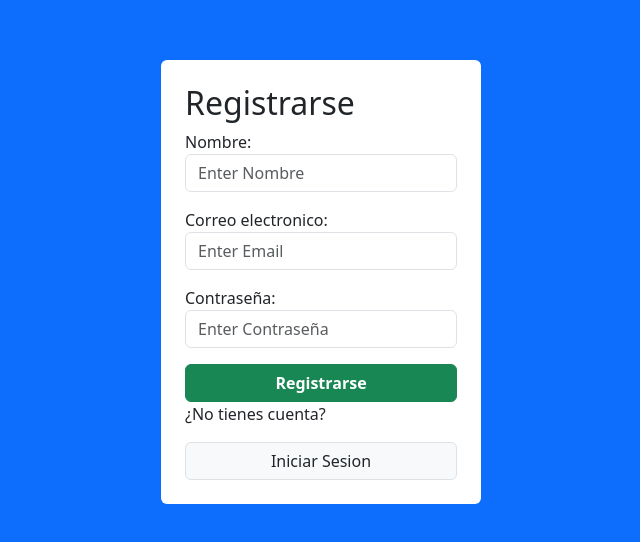
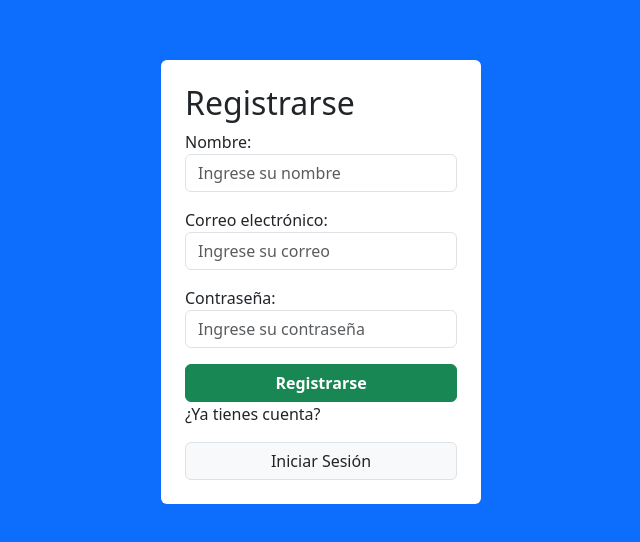
Before and after one commit to EduardoGasca2003/Proyecto_ConCredito, a React (Create React App) app in the folder frontend/: page /register in a window 1280 px wide. Shown: the part 118-660 px from the top of the page, without its empty margins (319-959 px from the left). Built offline with nearby package versions, Linux system fonts and the light colour scheme.

Commit message:
Autenticacion de inicio de sesion con API

```diff
--- a/frontend/src/Home.js
+++ b/frontend/src/Home.js
@@ -17,12 +17,13 @@ function Home() {
     if (!token) {
       navigate('/');
     } else {
-      axios.get('http://localhost:8080/home', {
-        headers: { Authorization: token }
+      axios.get('http://localhost:8080/auth/validate-token', {
+        headers: { Authorization: `Bearer ${token}` }
       })
       .then(res => console.log(res.data))
       .catch(err => {
         console.log(err);
+        localStorage.removeItem('token');
         navigate('/');
       });
     }
--- a/frontend/src/Login.js
+++ b/frontend/src/Login.js
@@ -1,62 +1,47 @@
-import React, {useState} from 'react';
+import React, { useState } from 'react';
 import { Link, useNavigate } from 'react-router-dom';
-import Validation from './LoginValidation';
 import axios from 'axios';
 
-
 function Login() {
-
-    const [values, setValues] = useState({
-        email: '',
-        password: ''
-    });
-
+    const [values, setValues] = useState({ correo: '', contra: '' });
     const navigate = useNavigate();
-    const [errors, setErrors] = useState({});
+    const [error, setError] = useState('');
 
     const handleInput = (event) => {
-        setValues(prev => ({...prev, [event.target.name]: event.target.value}));
+        setValues(prev => ({ ...prev, [event.target.name]: event.target.value }));
+    };
+
+    const handleSubmit = async (event) => {
+        event.preventDefault();
+        setError('');
+
+        try {
+            const res = await axios.post('http://localhost:8080/auth/login', values);
+            localStorage.setItem('token', res.data.token);
+            localStorage.setItem('userName', res.data.userName);
+            navigate('/home');
+        } catch (err) {
+            setError("Credenciales incorrectas.");
         }
-
-    const handleSubmit = (event) => {
-        event.preventDefault();
-        console.log(values);
-        const validationErrors = Validation(values);
-        setErrors(validationErrors);
-
-        if(validationErrors.email === "" && validationErrors.password === ""){
-            axios.post('http://localhost:8080/login', values)
-            .then(res => {
-                if(res.data.status === "Success"){
-                    localStorage.setItem('token', res.data.token);
-                    localStorage.setItem('userName', res.data.userName); // se guarda el nombre del usuario
-                    navigate('/home');
-                }else{
-                    alert("Usuario no encontrado");
-                }
-            })
-            .catch(err => console.log(err));
-        }
-    }
+    };
 
     return (
         <div className='d-flex justify-content-center align-items-center bg-primary vh-100'>
             <div className='bg-white p-4 rounded w-25'>
-            <h2>Iniciar sesion</h2>
-            <form action="" onSubmit={handleSubmit}>
+                <h2>Iniciar sesión</h2>
+                {error && <p className="text-danger">{error}</p>}
+                <form onSubmit={handleSubmit}>
                     <div className='mb-3'>
-                    <label>Correo electronico:</label>
-                    <input type="email" placeholder="Enter Email" name='email'
-                    onChange={handleInput} className='form-control'/>
-                    {errors.email && <span className='text-danger'>{errors.email}</span>}
+                        <label>Correo electrónico:</label>
+                        <input type="email" placeholder="Ingrese su correo" name='correo'
+                            onChange={handleInput} className='form-control' />
                     </div>
                     <div className='mb-3'>
                         <label>Contraseña:</label>
-                    <input type="password" placeholder="Enter Contraseña" name='password'
+                        <input type="password" placeholder="Ingrese su contraseña" name='contra'
                             onChange={handleInput} className='form-control' />
-                    {errors.password && <span className='text-danger'>{errors.password}</span>}
                     </div>
-                <button type='submit' className='btn btn-success w-100'><strong>Iniciar sesion</strong></button>
+                    <button type='submit' className='btn btn-success w-100'><strong>Iniciar sesión</strong></button>
                     <p>¿No tienes cuenta?</p>
                     <Link to="/register" className='btn btn-default border w-100 bg-light'>Registrarse</Link>
                 </form>
--- a/frontend/src/Register.js
+++ b/frontend/src/Register.js
@@ -1,66 +1,63 @@
-import React, {useState} from 'react';
+import React, { useState } from 'react';
 import { Link, useNavigate } from 'react-router-dom';
-import Validation from './RegisterValidation';
 import axios from 'axios';
 
 function Register() {
-
     const [values, setValues] = useState({
-        name: '',
-        email: '',
-        password: ''
+        nombre: '',
+        correo: '',
+        contra: ''
     });
 
     const navigate = useNavigate();
-    const [errors, setErrors] = useState({});
+    const [error, setError] = useState('');
 
     const handleInput = (event) => {
-        setValues(prev => ({...prev, [event.target.name]: event.target.value}));
-    }
+        setValues(prev => ({ ...prev, [event.target.name]: event.target.value }));
+    };
 
-    const handleSubmit = (event) => {
+    const handleSubmit = async (event) => {
         event.preventDefault();
-        console.log(values);
-        setErrors(Validation(values));
+        setError('');
 
+        try {
+            await axios.post('http://localhost:8080/auth/register', values);
+            alert("Registro exitoso. Ahora inicia sesión.");
+            navigate('/');
+        } catch (err) {
+            console.error(err.response?.data || "Error desconocido"); // <-- Ver error en consola
+            setError(err.response?.data?.message || "Error al registrar. Intenta con otro correo.");
+        }
+    };
 
-        if(errors.name === "" && errors.email === "" && errors.password === ""){
-            axios.post('http://localhost:8080/register', values)
-            .then(res => { alert("Usuario registrado con éxito. Ahora inicia sesión.");navigate('/');})
-            .catch(err => console.log(err));
-        }
-    }
-
-    return(
+    return (
         <div className='d-flex justify-content-center align-items-center bg-primary vh-100'>
             <div className='bg-white p-4 rounded w-25'>
                 <h2>Registrarse</h2>
-                <form action="" onSubmit={handleSubmit}>
+                {error && <p className="text-danger">{error}</p>}
+                <form onSubmit={handleSubmit}>
                     <div className='mb-3'>
                         <label>Nombre:</label>
-                        <input type="text" placeholder="Enter Nombre" name = 'name'
-                        onChange={handleInput} className='form-control'/>
-                        {errors.name && <span className='text-danger'>{errors.name}</span>}
+                        <input type="text" placeholder="Ingrese su nombre" name='nombre'
+                            onChange={handleInput} className='form-control' />
                     </div>
                     <div className='mb-3'>
-                        <label>Correo electronico:</label>
-                        <input type="email" placeholder="Enter Email" name='email'
-                        onChange={handleInput} className='form-control'/>
-                        {errors.email && <span className='text-danger'>{errors.email}</span>}
+                        <label>Correo electrónico:</label>
+                        <input type="email" placeholder="Ingrese su correo" name='correo'
+                            onChange={handleInput} className='form-control' />
                     </div>
                     <div className='mb-3'>
                         <label>Contraseña:</label>
-                        <input type="password" placeholder="Enter Contraseña" name='password'
-                        onChange={handleInput} className='form-control' />
-                        {errors.password && <span className='text-danger'>{errors.password}</span>}
+                        <input type="password" placeholder="Ingrese su contraseña" name='contra'
+                            onChange={handleInput} className='form-control' />
                     </div>
                     <button type='submit' className='btn btn-success w-100'><strong>Registrarse</strong></button>
-                    <p>¿No tienes cuenta?</p>
-                    <Link to="/" className='btn btn-default border w-100 bg-light'>Iniciar Sesion</Link>
+                    <p>¿Ya tienes cuenta?</p>
+                    <Link to="/" className='btn btn-default border w-100 bg-light'>Iniciar Sesión</Link>
                 </form>
             </div>
         </div>
-    )
+    );
 }
 
 export default Register;
```
Also changed, not shown: frontend/src/componentes/Navbar.js (+4 -4 lines), 1 other file (tests, documents, lock files or other folders). Lines whose indentation alone changed are shown as unchanged.
